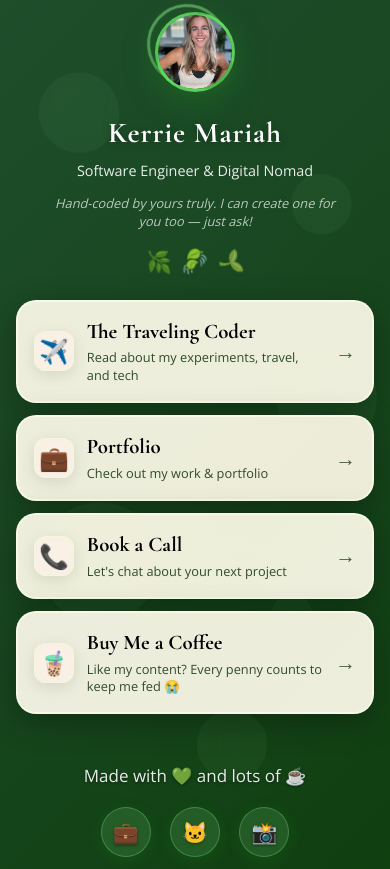
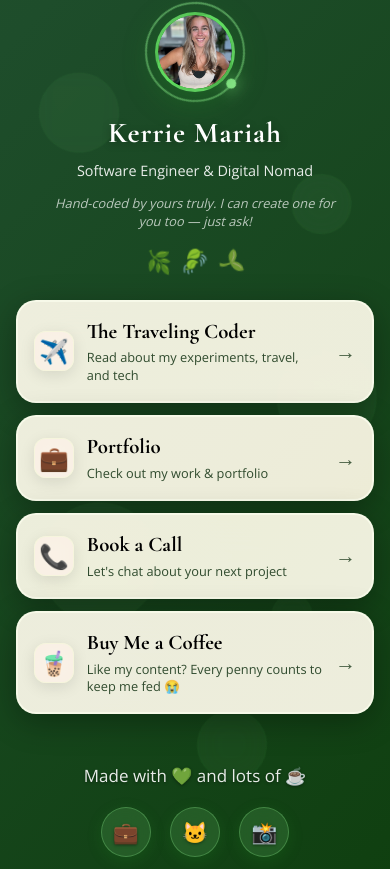
Before and after one commit to KerrieMariah/Portfolio, a Next.js app: page /links in a window 390 px wide. Built offline with nearby package versions, Linux system fonts and the light colour scheme.

Commit message:
hopefully fixing hydration and orbiting bit around prof photo

```diff
--- a/app/(site)/links/page.jsx
+++ b/app/(site)/links/page.jsx
@@ -8,7 +8,9 @@ export default function Links() {
     const [mounted, setMounted] = useState(false);
 
     useEffect(() => {
-        setMounted(true);
+        // Use a shorter delay to reduce flickering
+        const timer = setTimeout(() => setMounted(true), 100);
+        return () => clearTimeout(timer);
     }, []);
 
     const links = [
@@ -51,8 +53,9 @@ export default function Links() {
         visible: {
             opacity: 1,
             transition: {
-                staggerChildren: 0.2,
-                duration: 0.5
+                staggerChildren: 0.15,
+                duration: 0.3,
+                ease: "easeOut"
             }
         }
     };
@@ -60,8 +63,8 @@ export default function Links() {
     const itemVariants = {
         hidden: {
             opacity: 0,
-            y: 50,
-            scale: 0.9
+            y: 30,
+            scale: 0.95
         },
         visible: {
             opacity: 1,
@@ -69,9 +72,9 @@ export default function Links() {
             scale: 1,
             transition: {
                 type: "spring",
-                stiffness: 100,
-                damping: 12,
-                duration: 0.6
+                stiffness: 120,
+                damping: 15,
+                duration: 0.4
             }
         }
     };
@@ -95,7 +98,56 @@ export default function Links() {
         }
     };
 
-    if (!mounted) return null;
+    if (!mounted) {
+        return (
+            <div className="links-page">
+                <div className="links-bg">
+                    <div className="floating-shapes">
+                        {[...Array(6)].map((_, i) => (
+                            <div
+                                key={i}
+                                className={`floating-shape shape-${i + 1}`}
+                            />
+                        ))}
+                    </div>
+                </div>
+                <div className="links-container">
+                    <div className="links-content" style={{ opacity: 0.3 }}>
+                        <div className="profile-section">
+                            <div className="profile-image">
+                                <div className="profile-ring"></div>
+                                <div className="profile-avatar">
+                                    <img src="/images/links/prof.JPEG" alt="Kerrie Mariah" />
+                                </div>
+                            </div>
+                            <h1 className="profile-title">Kerrie Mariah</h1>
+                            <p className="profile-subtitle">Software Engineer & Digital Nomad</p>
+                            <p className="profile-tagline">Hand-coded by yours truly. I can create one for you too — just ask!</p>
+                            <div className="profile-sparkles">
+                                <span className="sparkle">🌿</span>
+                                <span className="sparkle">🍃</span>
+                                <span className="sparkle">🌱</span>
+                            </div>
+                        </div>
+                        <div className="links-grid">
+                            {links.map((link, index) => (
+                                <div key={index} className="link-card">
+                                    <div className="link-content">
+                                        <div className="link-icon">{link.icon}</div>
+                                        <div className="link-text">
+                                            <h3 className="link-title">{link.title}</h3>
+                                            <p className="link-description">{link.description}</p>
+                                        </div>
+                                        <div className="link-arrow">→</div>
+                                    </div>
+                                </div>
+                            ))}
+                        </div>
+                    </div>
+                </div>
+            </div>
+        );
+    }
 
     return (
         <div className="links-page">
--- a/app/globals.css
+++ b/app/globals.css
@@ -1589,8 +1589,11 @@ footer .social li a:hover {
     }
 
     .profile-ring {
-        top: -8px;
-        left: -8px;
+        width: 100px;
+        height: 100px;
+        top: -10px;
+        left: -10px;
+        border-width: 2px;
     }
 
     .profile-avatar {
```
